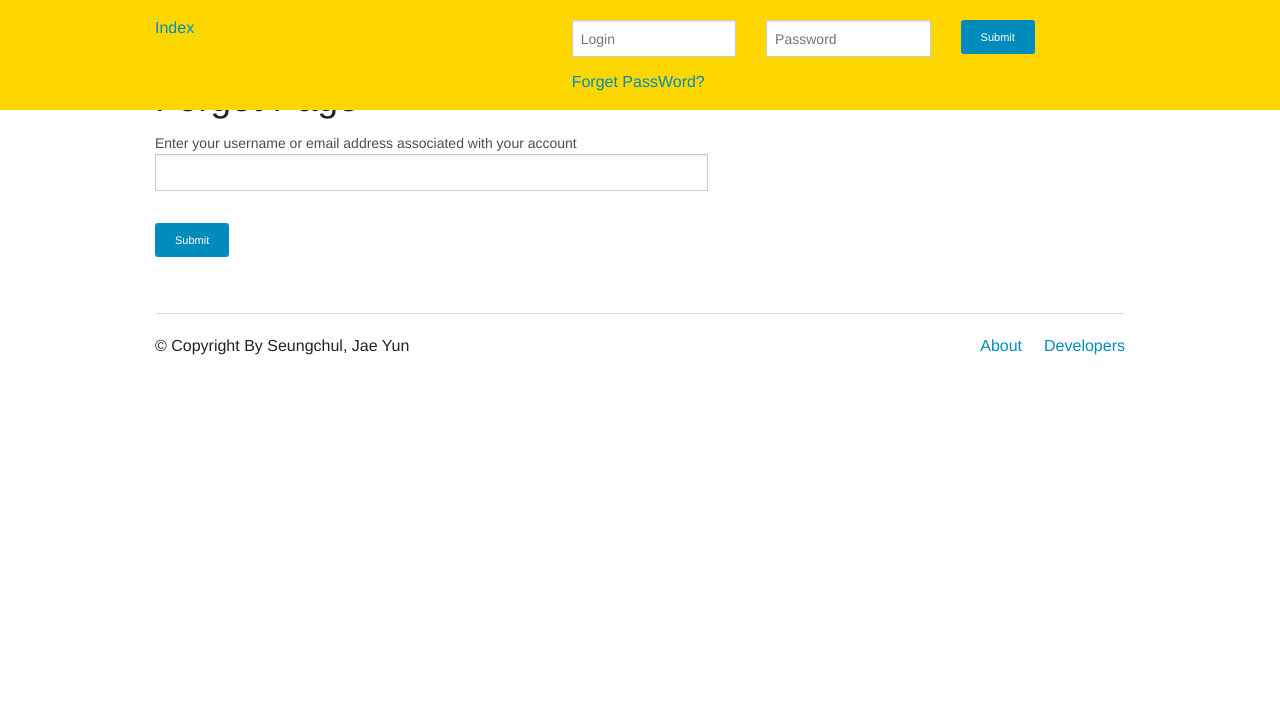
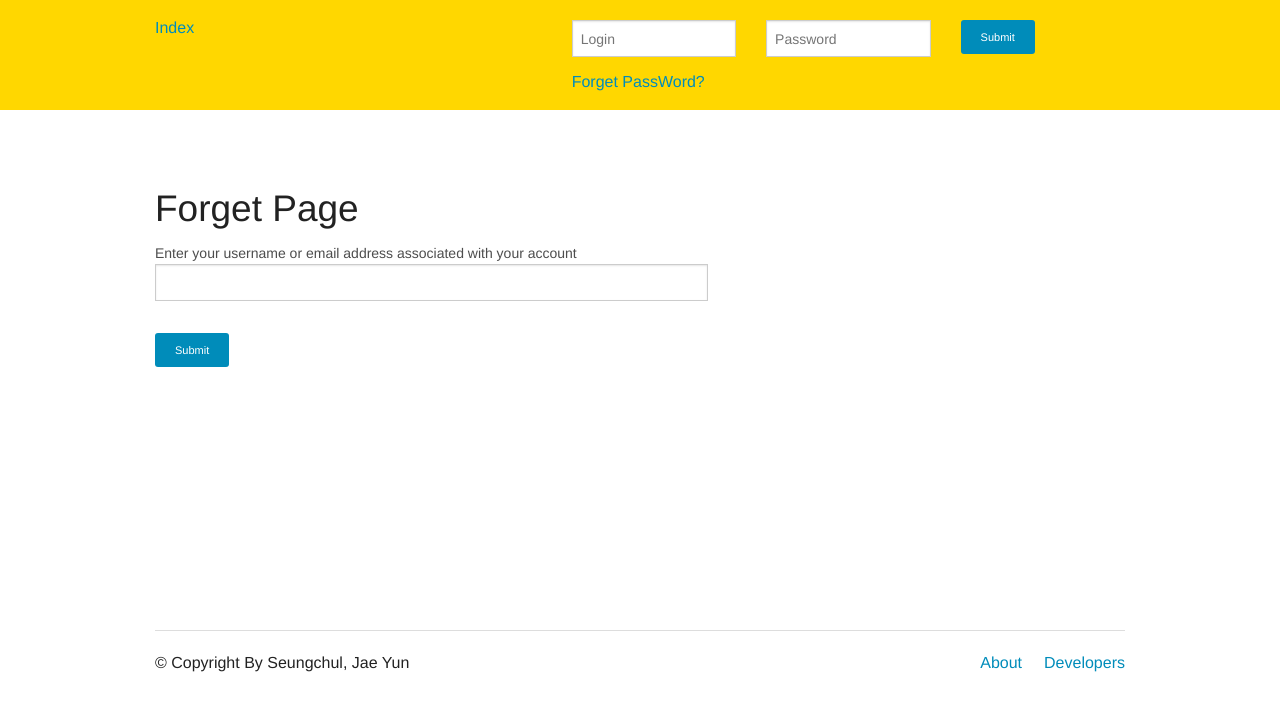
Before and after one commit to jameslee8611/CustomizedSocialPage, a PHP site: page /CustomizedSocialPage/forget in a window 1280 px wide. Shown: the top 711 px of the page. Run offline with PHP 8.4, Linux system fonts and the light colour scheme.

Commit message:
1. fixed header in fail page

```diff
--- a/public/css/default.css
+++ b/public/css/default.css
@@ -30,9 +30,9 @@ body {
     position: relative;
 }
 
-.conetnet-signup {
+.conetnet-child {
     background: white;
-    padding: 20px;
+    padding: 70px;
     height: 500px;
     min-height: 500px;
     min-width: 300px;
--- a/views/forget/forget_header.php
+++ b/views/forget/forget_header.php
@@ -5,7 +5,7 @@
  */
 ?>
 
-<div class="header">
+<div class="header-signup">
     <div class="row">
         <div class="large-1 columns">
             <div class="row">
--- a/views/forget/main.php
+++ b/views/forget/main.php
@@ -3,10 +3,9 @@
  * @author Seungchul Lee
  * @Date   : June 27, 2014
  */
-
 include_once 'forget_header.php'
 ?>
-<div class="content">
+<div class="conetnet-child">
     <div class="row">
         <h2 class="large-12 columns">Forget Page</h2>
     </div>
--- a/views/index/signup.php
+++ b/views/index/signup.php
@@ -37,7 +37,7 @@
         </div>
     </div>
 </div>
-<div class="conetnet-signup">
+<div class="conetnet-child">
     <div class="row">
         <div class="large-5 columns">
             Logo & Image would be here
```
Also changed, not shown: views/index/profile.php (added, +7 -0 lines). Lines whose indentation alone changed are shown as unchanged.
